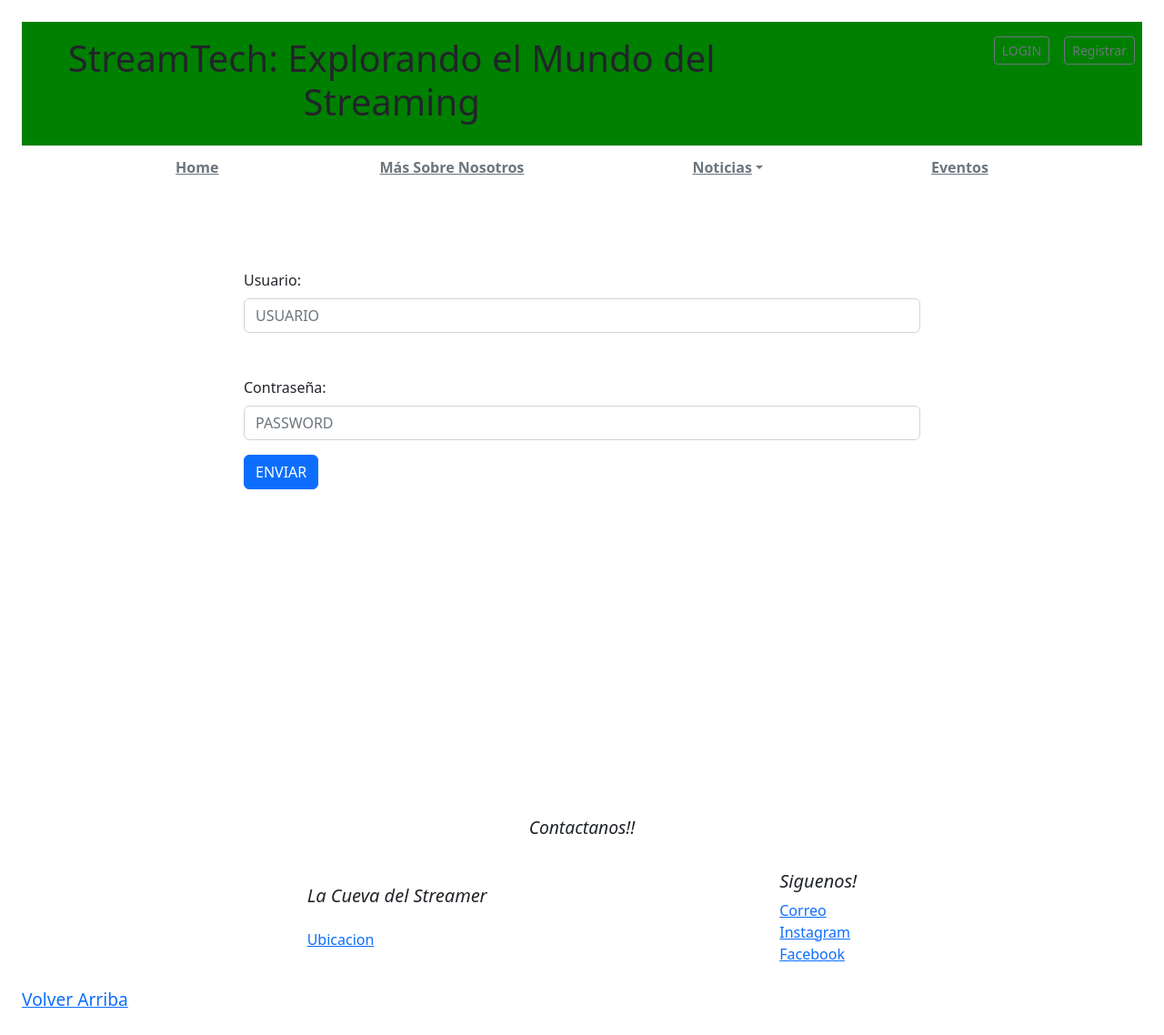
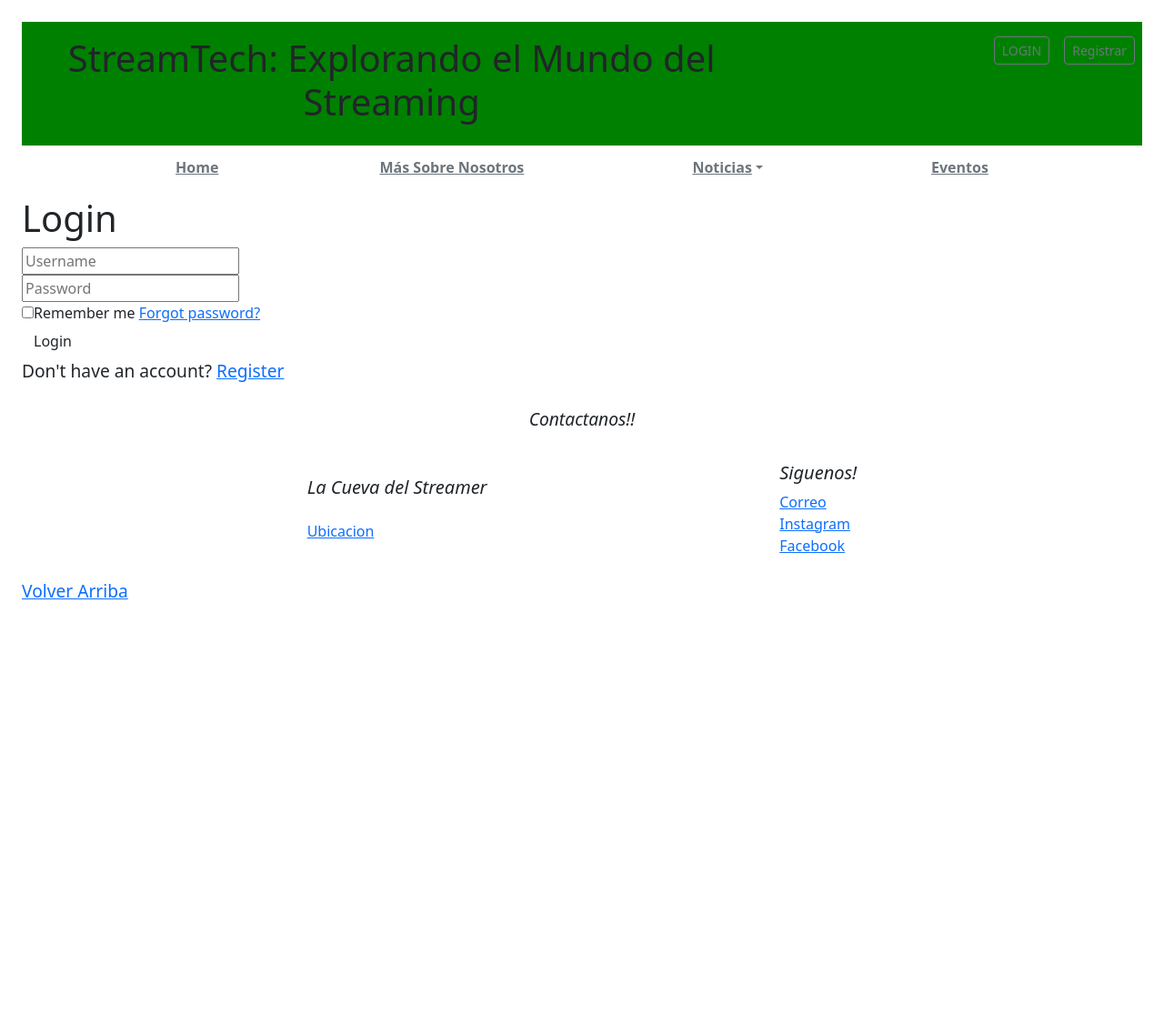
Before and after one commit to priscibercheni/Final_Project, a Django app: page /login/ in a window 1280 px wide. Shown: the whole page at 91% size. After the commit the page ends 659 px from the top, so only its background shows below. Run offline with Django 3.2, Linux system fonts and the light colour scheme.

Commit message:
Modificacion html y estilos

```diff
--- a/templates/usuarios/login.html
+++ b/templates/usuarios/login.html
@@ -1,7 +1,7 @@
 {% extends 'basetemplate.html' %}
 
 {% block contenido %}
-			<form method="POST" class="container" style=" width: 60vw;   height: 80vh;margin-top: 40px;">{%csrf_token%}
+			<!-- <form method="POST" class="container" style=" width: 60vw;   height: 80vh;margin-top: 40px;">{%csrf_token%}
 				{{form.errors}}
 				<label class="form-label mt-5" for="username">Usuario:</label>
 				<input class="form-control" type="text" name="username" placeholder="USUARIO">
@@ -9,5 +9,33 @@
 				<input class="form-control"type="password" name="password" placeholder="PASSWORD">
 
 				<input class="btn btn-primary my-3" type="submit" name="" value="ENVIAR">
+			</form> -->
+
+		<div class="login">
+			<div class="wrapper">
+				<form method="POST">{%csrf_token%}
+				{{form.errors}}
+				<h1>Login</h1>
+				<div class="input-box">
+					<input type="pass" placeholder="Username" required>
+					<box-icon type='solid' name='user'></box-icon>
+				</div>
+				<div class="input-box">
+					<input type="password" placeholder="Password" required>
+					<box-icon name='lock-alt' type='solid' ></box-icon>
+				</div>
+
+				<div class="remember-forgot">
+					<label><input type="checkbox">Remember me</label>
+					<a href="#">Forgot password?</a>
+				</div>
+
+				<button type="sumbit" class="btn">Login</button>
+
+				<div class="register-link" >
+					<p>Don't have an account? <a href="{% url 'usuarios:registro' %}">Register</a></p>
+				</div>
 			</form>
+		</div>
+	</div>
 {% endblock %}
```
